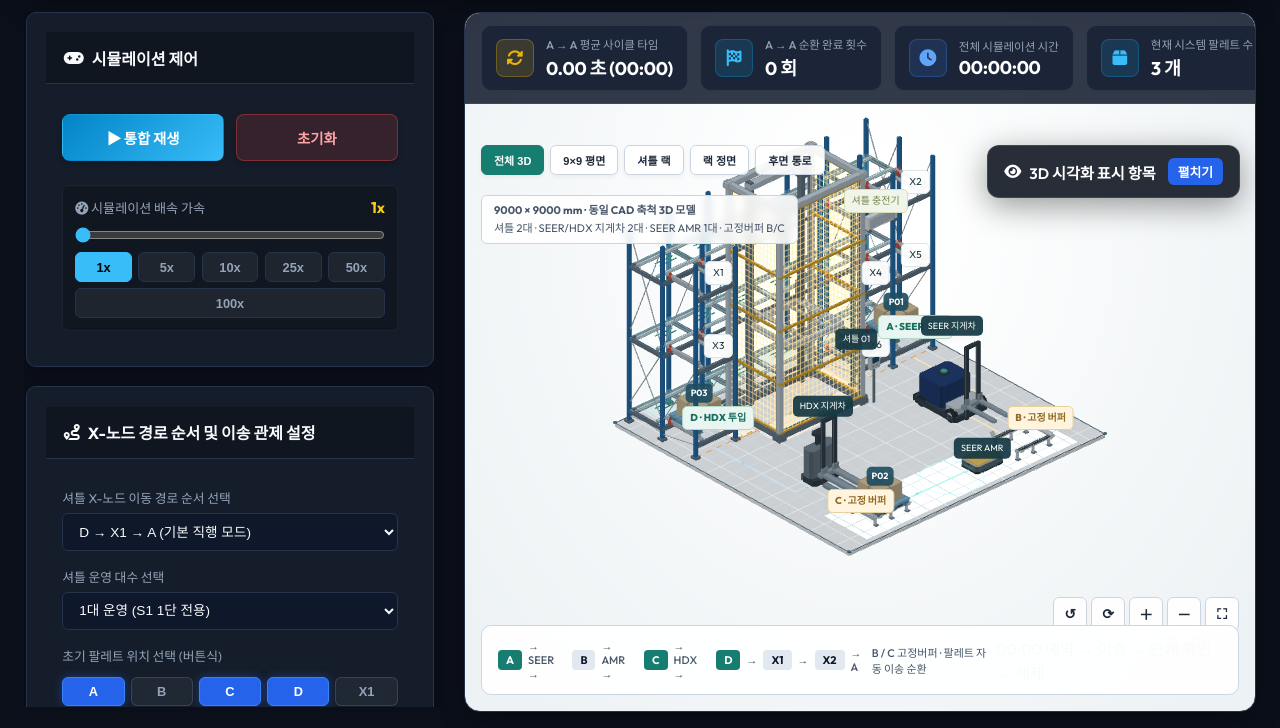
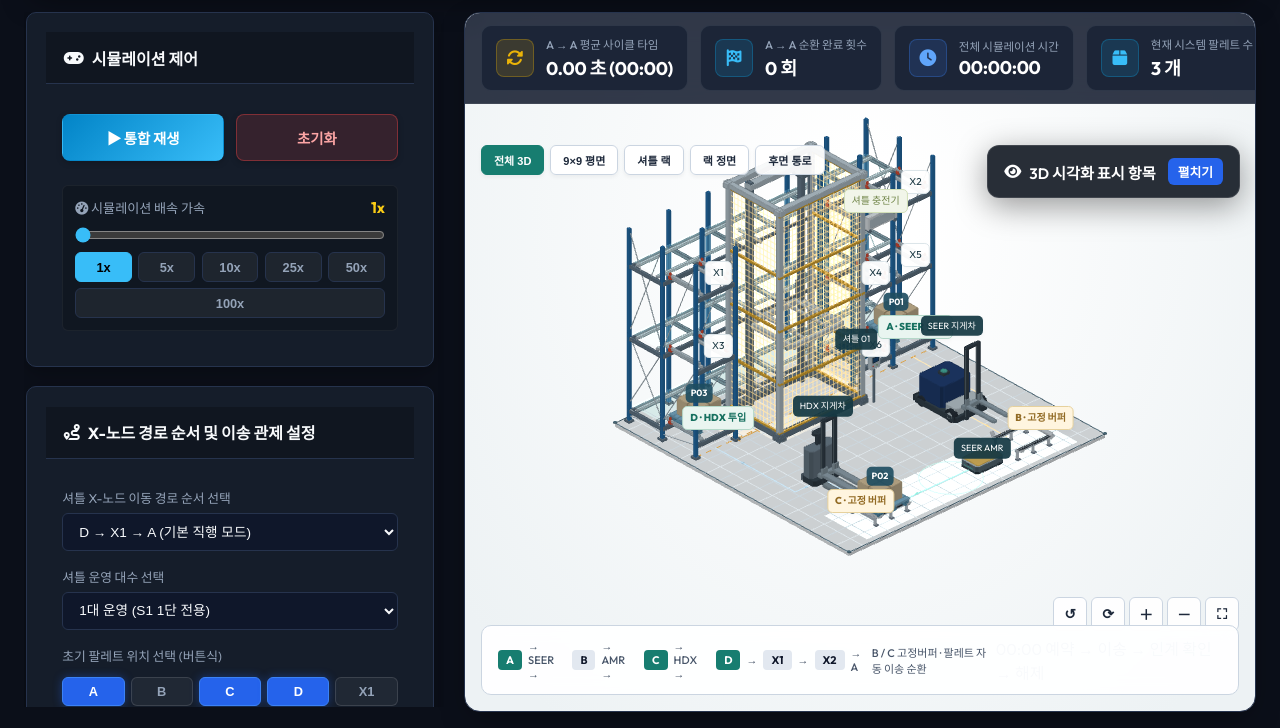
Before and after one commit to patrickmoon75/AI-Expo-Demo, a plain HTML site: page index.html in a window 1280 px wide. Shown: the part 105-833 px from the top of the page. Drawn offline with Linux system fonts and the light colour scheme.

Commit message:
Remove stagecaption text box and shuttle rack rear lane arrows

```diff
--- a/index.html
+++ b/index.html
@@ -313,11 +313,6 @@
           <button data-camera="rear" id="btnCamRear" data-i18n="camRear">후면 통로</button>
         </nav>
 
-        <div class="stagecaption">
-          <b id="txtStageCaptionHeader" data-i18n="stageCaptionHeader">9000 × 9000 mm · 동일 CAD 축척 3D 모델</b><br>
-          <span id="txtStageCaptionSub" data-i18n="stageCaptionSub">셔틀 2대 · SEER/HDX 지게차 2대 · SEER AMR 1대 · 고정버퍼 B/C</span>
-        </div>
-
         <div class="statusBadge" id="boundaryBadge" style="display:none;" data-i18n="boundaryBadge">공칭 외곽 경계 정상 (9x9m)</div>
 
         <!-- 3D Node Detail Popup -->
--- a/src/models/sceneModels.js
+++ b/src/models/sceneModels.js
@@ -240,11 +240,7 @@
     }
     let lane = geo('rear-travel-lane-L' + (level + 1), { floor: level, kind: 'lane', alpha: .095, anchor: [0, y, zr] });
     lane.box([0, y + .015, zr], [W - .12, .012, R - .13], C.teal);
-    let arrows = geo('rear-lane-arrows-L' + (level + 1), { floor: level, kind: 'lane' });
-    for (let xx = left + .4; xx < right - .65; xx += 1.35) {
-      arrows.arrow([xx, y + .026, zr - .08], [xx + .60, y + .026, zr - .08], C.teal, .09);
-      arrows.arrow([xx + .60, y + .026, zr + .08], [xx, y + .026, zr + .08], C.teal, .09);
-    }
+
   }
   for (let s of Object.values(slots)) {
     if (s.kind === 'lift') continue;
```
